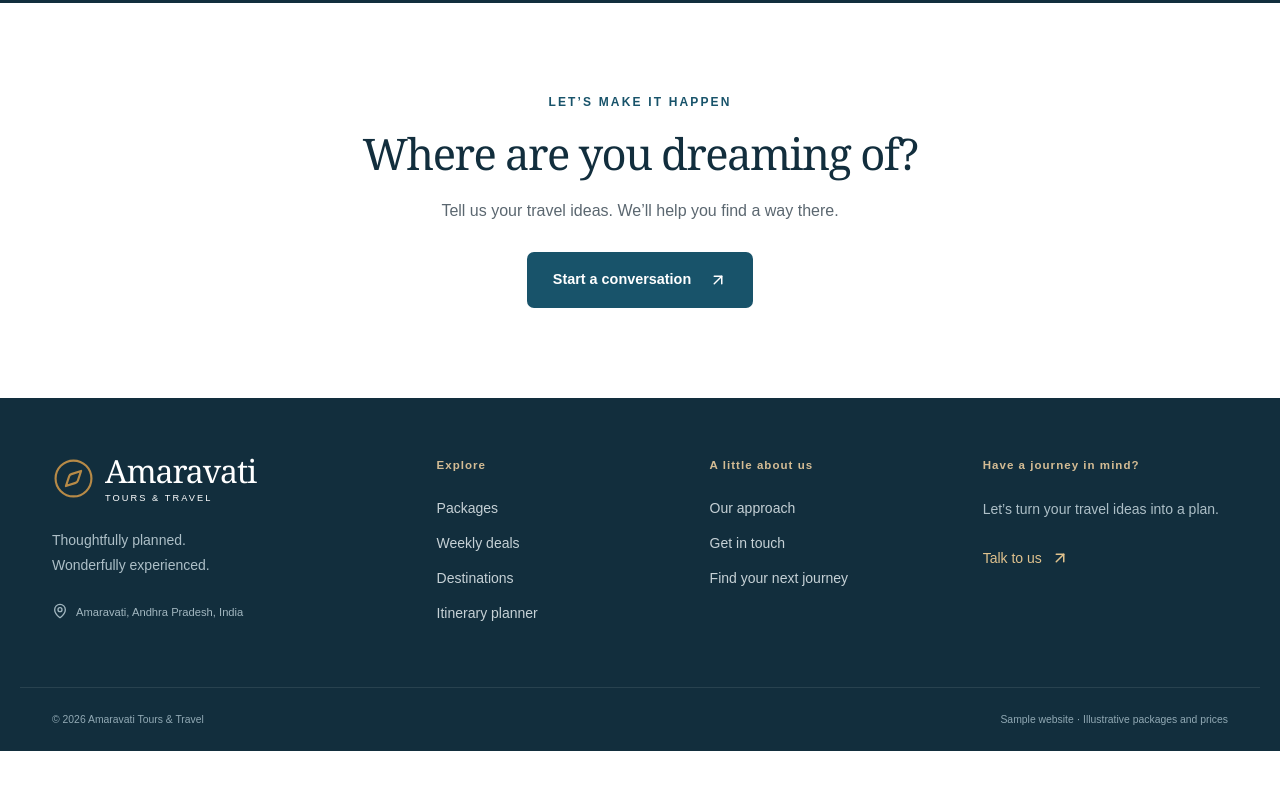
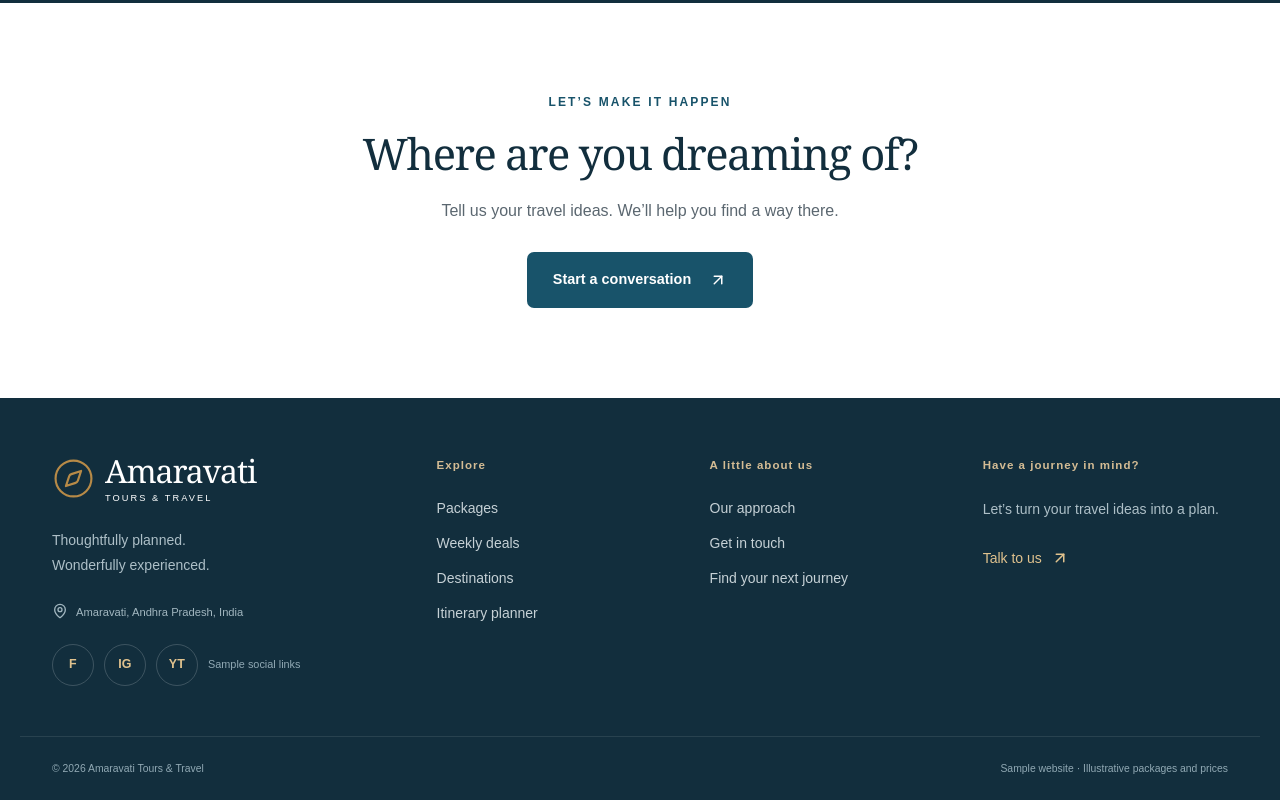
Before and after one commit to adirupesh/amaravati-travel, a Next.js app: page / in a window 1280 px wide. Shown: the part 4275-5075 px from the top of the page. Before the commit the page ends 5026 px from the top, so only its background shows below. Built offline with nearby package versions, Linux system fonts and the light colour scheme; no server answers.

Commit message:
Add social media links to footer

```diff
--- a/src/app/globals.css
+++ b/src/app/globals.css
@@ -707,6 +707,39 @@ svg {
   font-size: 0.7rem;
   color: #a2b7c0;
 }
+.footer-socials {
+  display: flex;
+  align-items: center;
+  gap: 10px;
+  margin-top: 22px;
+}
+.footer-socials a {
+  display: grid;
+  place-items: center;
+  width: 42px;
+  height: 42px;
+  border: 1px solid #ffffff2e;
+  border-radius: 50%;
+  color: #e0c28e;
+  transition:
+    border-color 160ms ease,
+    background 160ms ease,
+    color 160ms ease;
+  font-size: 0.78rem;
+  font-weight: 700;
+  letter-spacing: 0.02em;
+  text-transform: uppercase;
+}
+.footer-socials a:hover,
+.footer-socials a:focus-visible {
+  background: #ffffff12;
+  border-color: #e0c28e;
+  color: #fff;
+}
+.footer-socials > span {
+  color: #91a9b4;
+  font-size: 0.68rem;
+}
 .footer-grid .footer-contact {
   display: flex !important;
   gap: 9px;
--- a/src/components/footer.tsx
+++ b/src/components/footer.tsx
@@ -16,6 +16,33 @@ export function Footer() {
           <span className="footer-location">
             <MapPin size={16} /> Amaravati, Andhra Pradesh, India
           </span>
+          <div className="footer-socials" aria-label="Social media">
+            <a
+              href="https://www.facebook.com/"
+              target="_blank"
+              rel="noopener noreferrer"
+              aria-label="Facebook (sample link, opens in a new tab)"
+            >
+              <span aria-hidden="true">f</span>
+            </a>
+            <a
+              href="https://www.instagram.com/"
+              target="_blank"
+              rel="noopener noreferrer"
+              aria-label="Instagram (sample link, opens in a new tab)"
+            >
+              <span aria-hidden="true">ig</span>
+            </a>
+            <a
+              href="https://www.youtube.com/"
+              target="_blank"
+              rel="noopener noreferrer"
+              aria-label="YouTube (sample link, opens in a new tab)"
+            >
+              <span aria-hidden="true">yt</span>
+            </a>
+            <span>Sample social links</span>
+          </div>
         </div>
         <div>
           <h2>Explore</h2>
```
Also changed, not shown: 1 other file (tests, documents, lock files or other folders).
